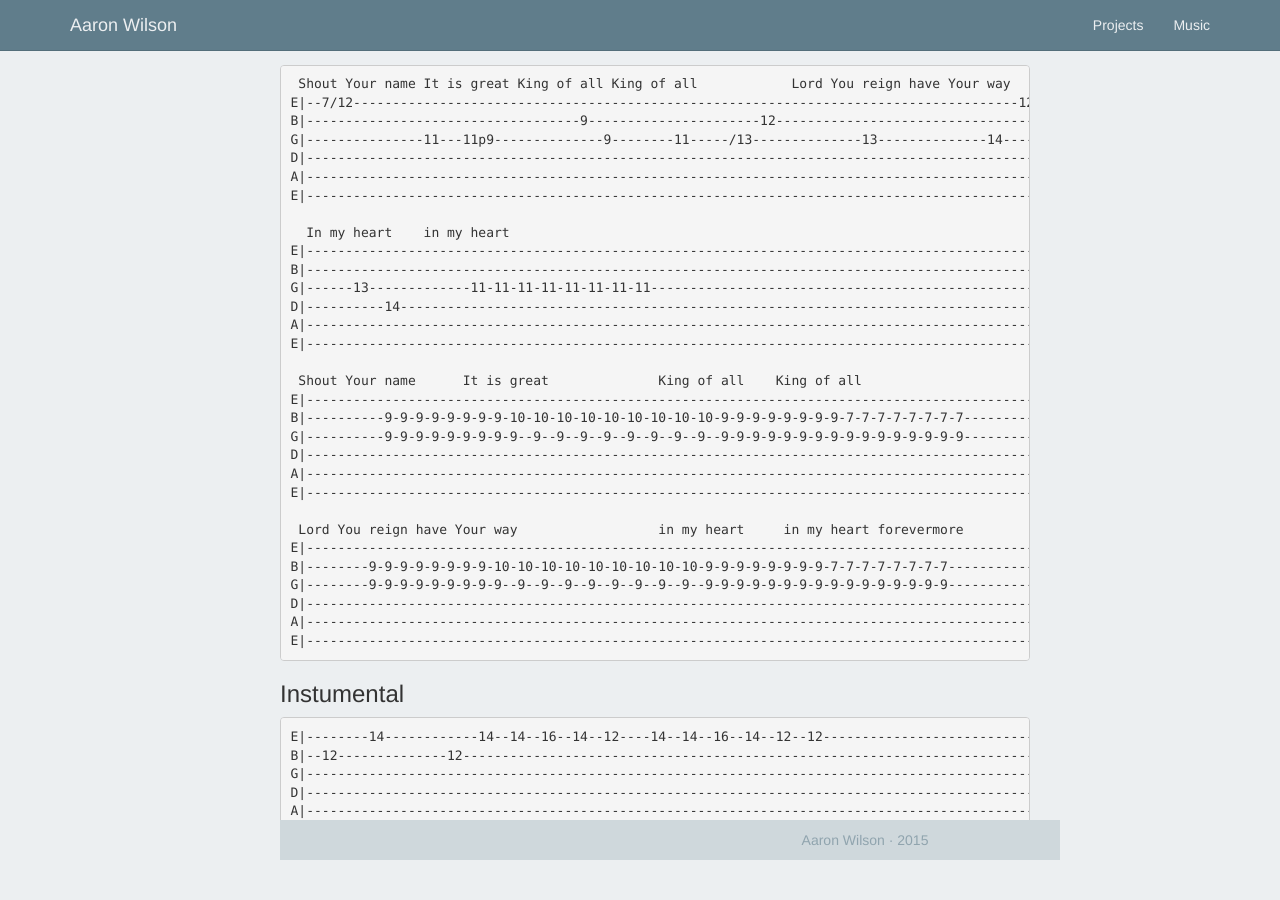
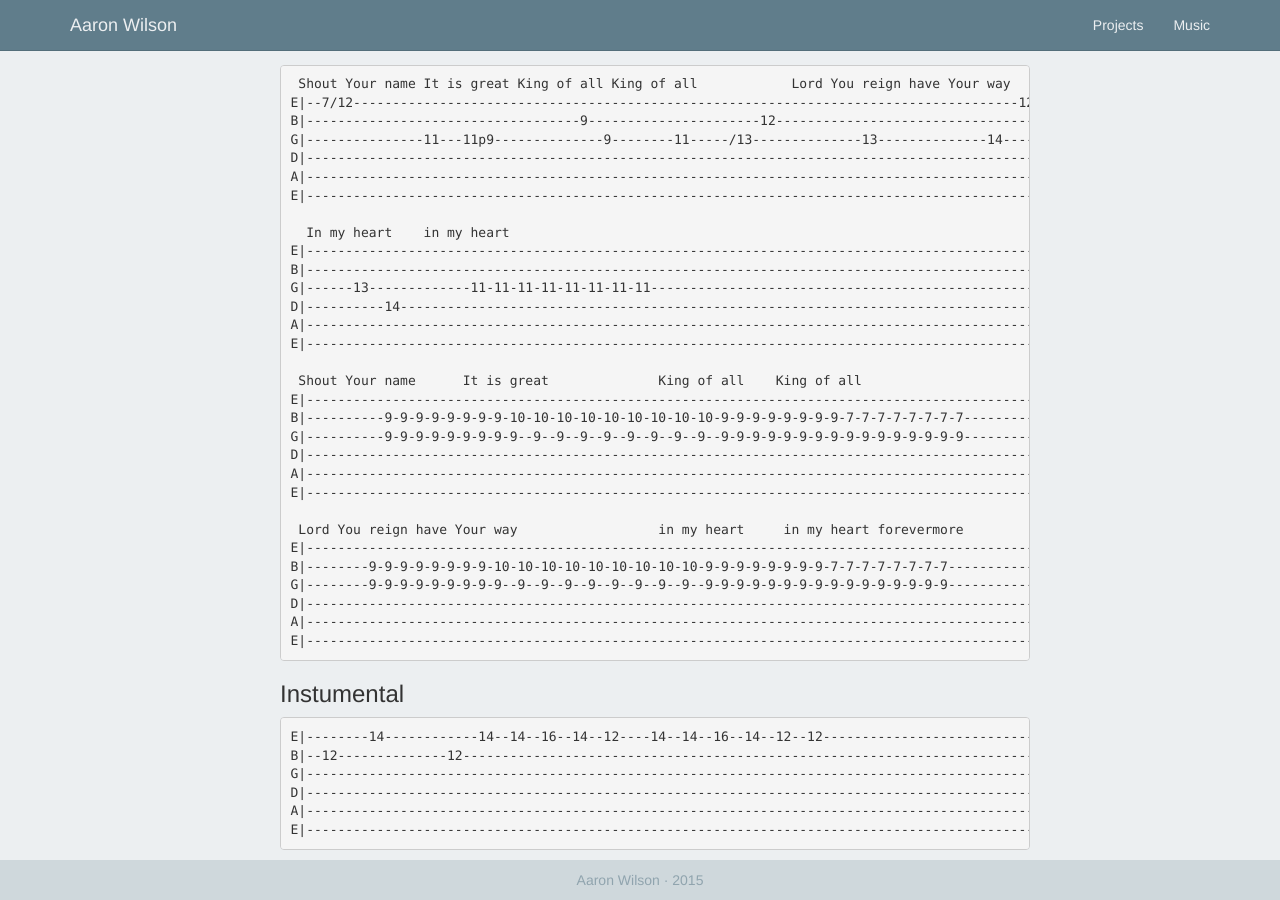
Before and after one commit to aarontwf/limebyte.github.io, a Jekyll site: the page built from _posts/2015-07-31-king-of-all.html, in a window 1280 px wide and 900 px high, scrolled down 860 px. Built offline with Jekyll 4.4.1, drawn with Linux system fonts in a browser that asks for light colours; nearby versions of some CDN libraries.

Commit message:
Update 2015-07-31-king-of-all.html

```diff
--- a/_posts/2015-07-31-king-of-all.html
+++ b/_posts/2015-07-31-king-of-all.html
@@ -28,7 +28,7 @@ date: 2015-07-31 13:00:00
       <td>Pull Off</td>
     </tr>
   </tbody>
-<table>
+</table>
 
 <h2>Rhythm</h2>
 <p>// TODO</p>
```
